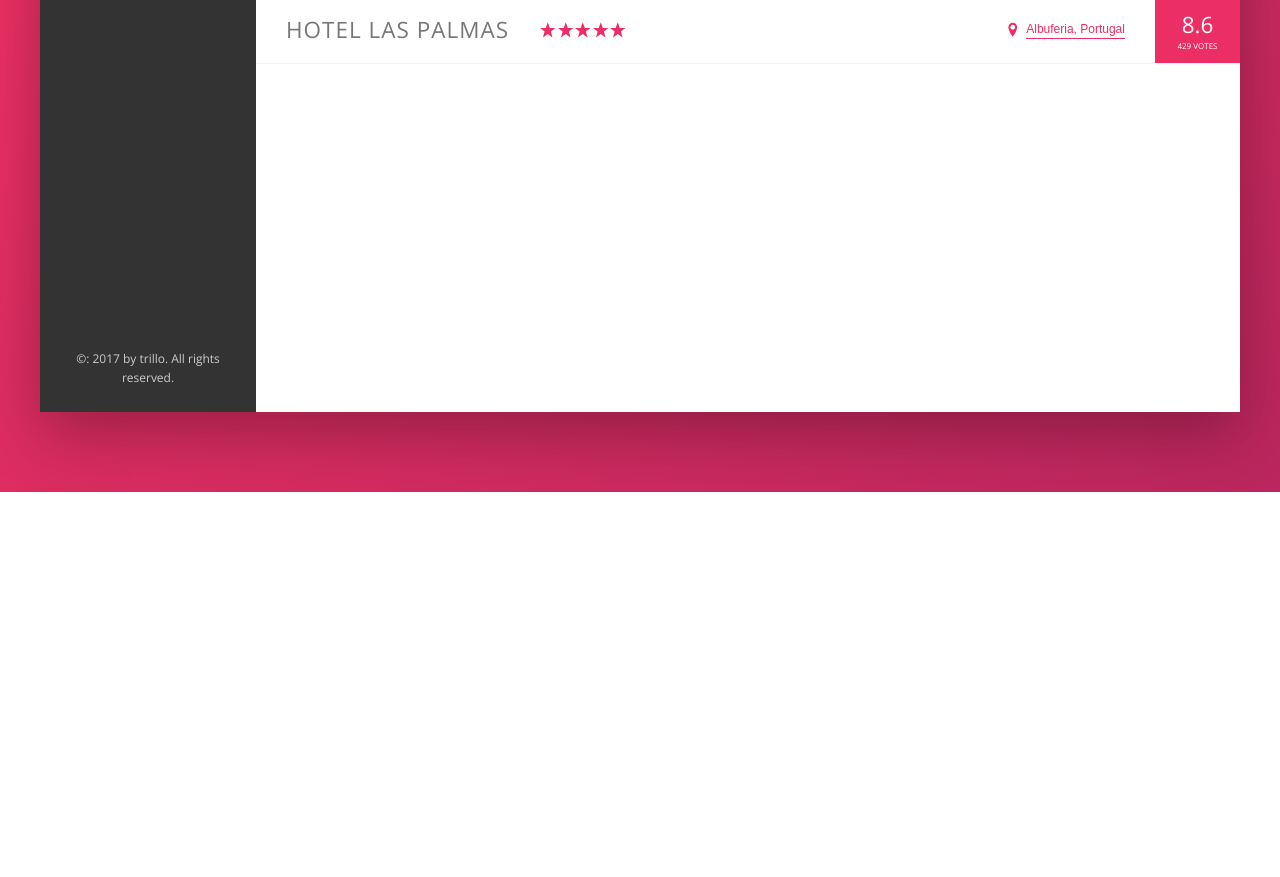
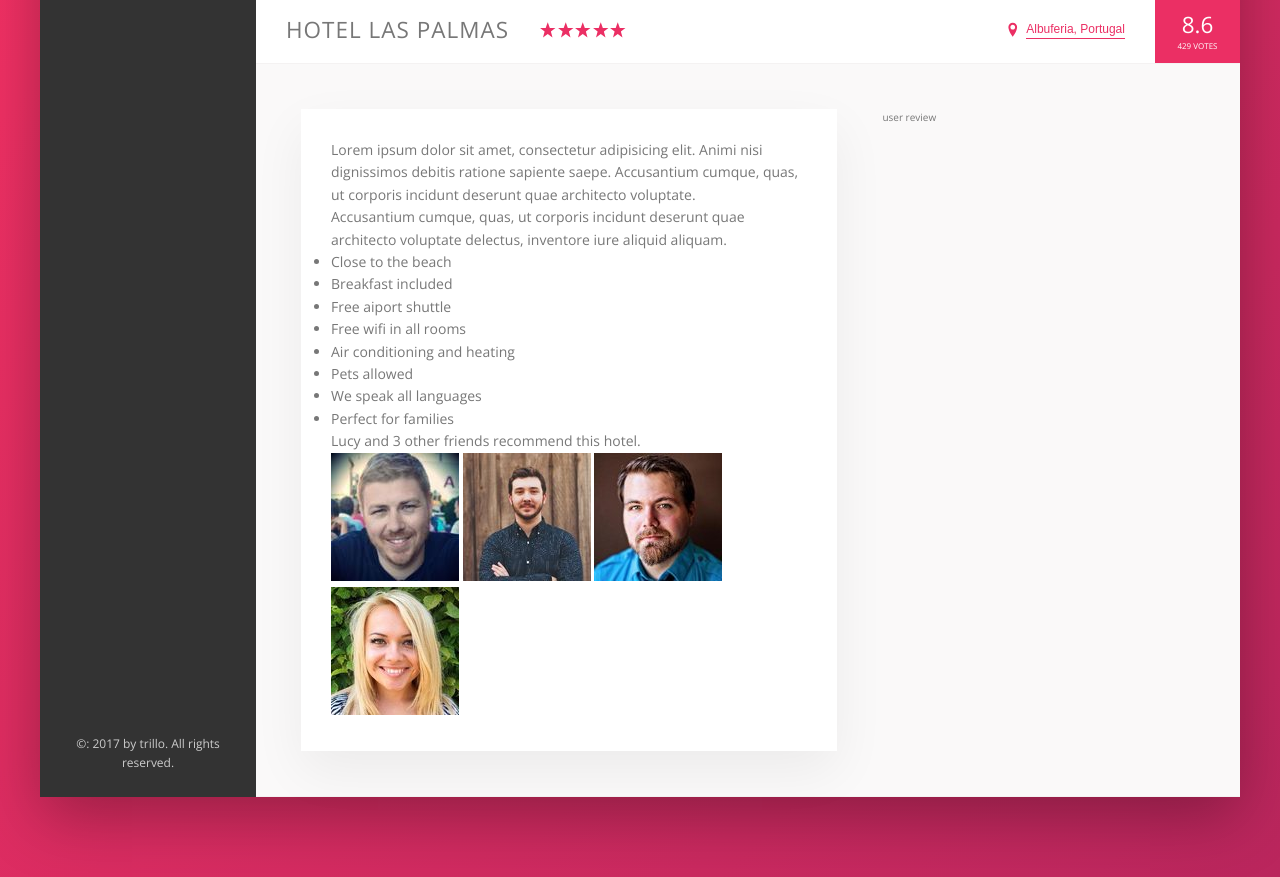
Before and after one commit to skalutki/Trillo, a website: page index.html in a window 1280 px wide. Shown: the part 538-1415 px from the top of the page. Before the commit the page ends 1030 px from the top, so only its background shows below. Drawn offline with nearby package versions, Linux system fonts and the light colour scheme.

Commit message:
feat: add content to detail section

```diff
--- a/index.html
+++ b/index.html
@@ -136,6 +136,41 @@
               <div class="overview__rating-count">429 votes</div>
             </div>
           </div>
+
+          <div class="detail">
+            <div class="description">
+              <p class="paragraph">
+                Lorem ipsum dolor sit amet, consectetur adipisicing elit. Animi nisi dignissimos debitis ratione sapiente saepe. Accusantium cumque,
+                quas, ut corporis incidunt deserunt quae architecto voluptate.
+              </p>
+
+              <p class="paragraph">
+                Accusantium cumque, quas, ut corporis incidunt deserunt quae architecto voluptate delectus, inventore iure aliquid aliquam.
+              </p>
+
+              <ul class="list">
+                <li class="list__item">Close to the beach</li>
+                <li class="list__item">Breakfast included</li>
+                <li class="list__item">Free aiport shuttle</li>
+                <li class="list__item">Free wifi in all rooms</li>
+                <li class="list__item">Air conditioning and heating</li>
+                <li class="list__item">Pets allowed</li>
+                <li class="list__item">We speak all languages</li>
+                <li class="list__item">Perfect for families</li>
+              </ul>
+              <div class="recommend">
+                <p class="recommend__count">Lucy and 3 other friends recommend this hotel.</p>
+                <div class="recommend__friends">
+                  <img src="img/user-3.jpg" alt="Friend 1." class="recommend__photo" />
+                  <img src="img/user-4.jpg" alt="Friend 2." class="recommend__photo" />
+                  <img src="img/user-5.jpg" alt="Friend 3." class="recommend__photo" />
+                  <img src="img/user-6.jpg" alt="Friend 4." class="recommend__photo" />
+                </div>
+              </div>
+            </div>
+
+            <div class="user-reviews">user review</div>
+          </div>
         </main>
       </div>
     </div>
--- a/sass/_base.scss
+++ b/sass/_base.scss
@@ -13,6 +13,9 @@
   --color-grey-dark-3: #999;
 
   --shadow-dark: 0 2rem 6rem rgba(0, 0, 0, 0.3);
+  --shadow-light: 0 2rem 5rem rgba(0, 0, 0, 0.06);
+
+  --border-bottom: 1px solid var(--color-grey-light-2);
 }
 
 * {
--- a/sass/_components.scss
+++ b/sass/_components.scss
@@ -189,8 +189,6 @@
 
 .gallery {
   display: flex;
-  &__item {
-  }
 
   &__photo {
     width: 100%;
@@ -204,7 +202,7 @@
 .overview {
   display: flex;
   align-items: center;
-  border-bottom: 1px solid var(--color-grey-light-2);
+  border-bottom: var(--border-bottom);
 
   &__heading {
     font-size: 2.25rem;
--- a/sass/_layout.scss
+++ b/sass/_layout.scss
@@ -11,7 +11,7 @@
   font-size: 1.4rem;
   height: 7rem;
   background-color: #fff;
-  border-bottom: 1px solid var(--color-grey-light-2);
+  border-bottom: var(--border-bottom);
 
   display: flex;
   justify-content: space-between;
@@ -34,7 +34,24 @@
 .hotel-view {
   background-color: #fff;
   flex: 1;
+}
 
-  //TEST
-  height: 80rem;
+.detail {
+  display: flex;
+  padding: 4.5rem;
+  background-color: var(--color-grey-light-1);
+  border-bottom: var(--border-bottom);
 }
+
+.description {
+  font-size: 1.4rem;
+  background-color: #fff;
+  box-shadow: var(--shadow-light);
+  padding: 3rem;
+  flex: 0 0 60%;
+  margin-right: 4.5rem;
+}
+
+.user-reviews {
+  flex: 1;
+}
```
Also changed, not shown: css/style.css.
